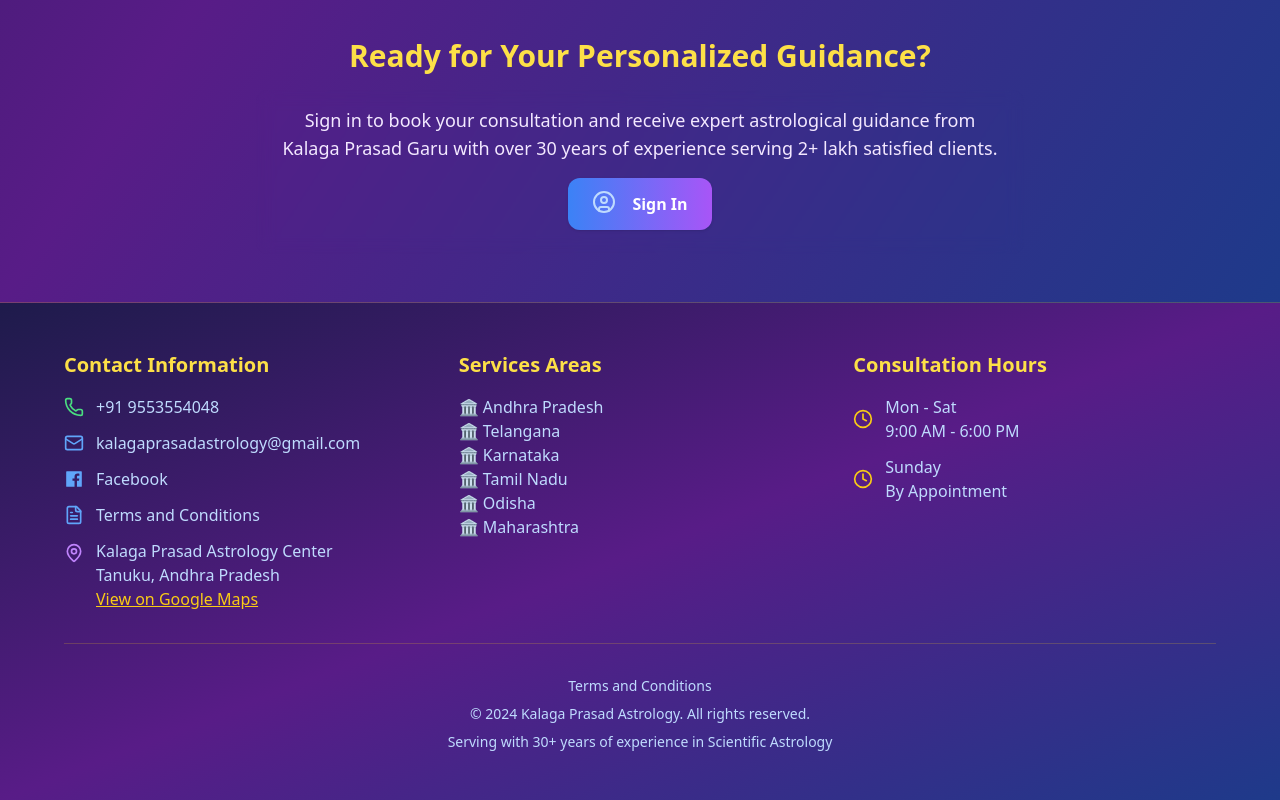
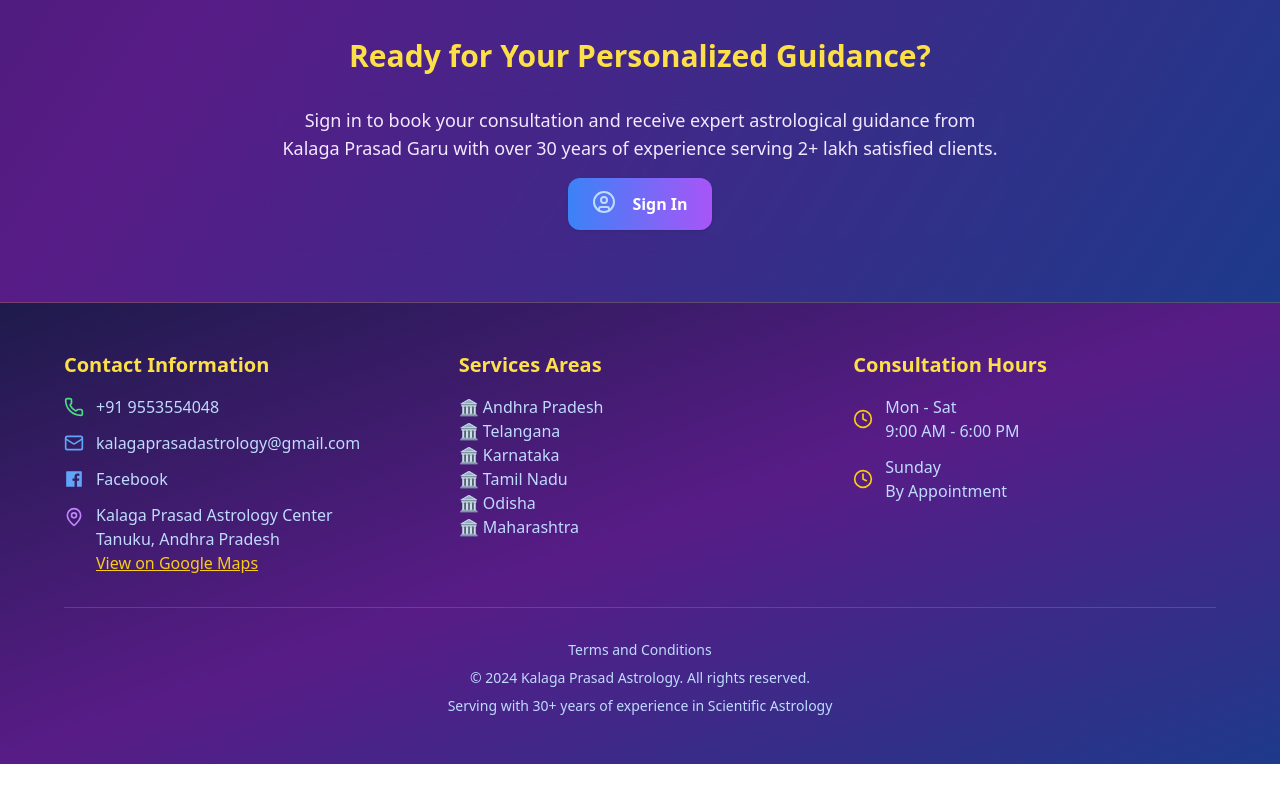
Before and after one commit to rickievishal/kalagaprad-prod, a React (Create React App) app: page / in a window 1280 px wide. Shown: the part 1713-2513 px from the top of the page. After the commit the page ends 2477 px from the top, so only its background shows below. Built offline with nearby package versions, Linux system fonts and the light colour scheme; no server answers.

Commit message:
Update Footer.jsx

```diff
--- a/src/components/Footer.jsx
+++ b/src/components/Footer.jsx
@@ -18,7 +18,7 @@ const Footer = () => {
               <div className="flex items-center gap-3"><Mail className="w-5 h-5 text-blue-400" /><span>kalagaprasadastrology@gmail.com</span></div>
 
               <div className="flex items-center gap-3"><AiFillFacebook className="w-5 h-5 text-blue-400" /><a href='https://www.facebook.com/prasad.kalaga1'><span>Facebook</span></a></div>
-              <div className="flex items-center gap-3"><FileText className="w-5 h-5 text-blue-400" /><a href='/terms' className='hover:underline'>Terms and Conditions</a></div>
+
 
               <div className="flex items-start gap-3">
                 <MapPin className="w-5 h-5 text-purple-400 mt-1" />
```
